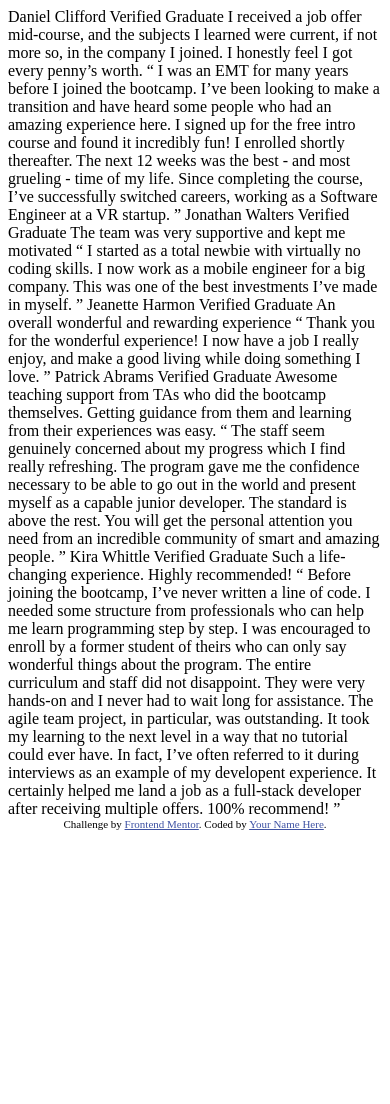
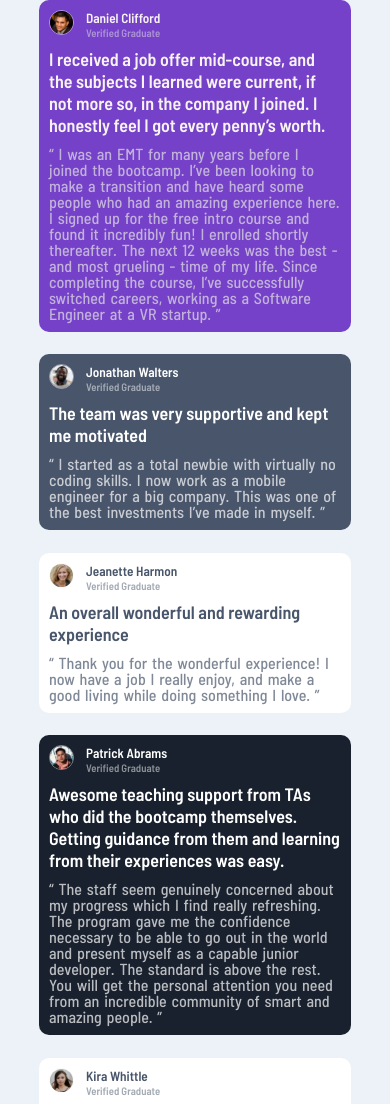
Before and after one commit to mamunsj/frontendmentor-grid-challange, a plain HTML site: page index.html in a window 390 px wide. Shown: the top 1104 px of the page. Before the commit the page ends 844 px from the top, so only its background shows below. Drawn offline with Linux system fonts and the light colour scheme.

Commit message:
initial commit

```diff
--- a/challange.css
+++ /dev/null
@@ -1,191 +0,0 @@
-*{
-    padding: 0;
-    margin: 0;
-    box-sizing: border-box;
-    font-family: 'Barlow Semi Condensed', sans-serif;
-}
-
-body{
-  background-color:  hsl(210, 46%, 95%);}
-
-.container{
-    padding: 30px;
-    width: 75%;
-    height: 85%;
-    position: absolute;
-    left: 50%;
-    top: 50%;
-    background-color:  hsl(210, 46%, 95%);
-    transform: translate(-50%, -50%);
-    display: grid;
-    grid-template-columns: 1fr 1fr 1fr 1fr;
-    grid-template-rows: 1fr 1fr 1fr 1fr ;
-    grid-gap: 20px;
-    border-radius: 10px;
-    }
-
-.common{
-    border-radius: 10px;
-    padding: 20px;
-}
-
-.common img {
-    width: 25px;
-    height: 25px;
-    border-radius: 50%;
-    border: 1.8px solid rgba(243, 242, 239, 0.5);
-}
-
-.common p{
-    font-size: 12px;
-    line-height: 1rem;
-    font-weight: normal;
-    word-spacing: .1rem;
-    margin-top: 10px;
-}
-
-.common h4{
-    margin-top: 1px;
-}
-
-.common h6{
-    margin-bottom: 8px;
-}
-
-.flex{
-    display: flex;
-
-}
-
-.up{
-   margin-right: 10px;
-}
-
-.down{
-
-}
-
-.one{
- grid-column: 1/3;
- grid-row: 1/3;
- background-color: hsl(263, 55%, 52%);
-}
-
-.oneh4, .oneh5{
-    color:  hsl(0, 22%, 96%);
-}
-
-.onep{
-
-    color:hsla(0, 0%, 89%,.7) ;
-
-}
-
-.oneh6{
-    color:hsla(0, 0%, 89%,.5) ;
-}
-
-.two{
-grid-column: 3/4;
-grid-row: 1/3;
-background-color: hsl(217, 19%, 35%);
-}
-
-.twoh4, .twoh5{
-    color: hsl(0, 0%, 100%);
-}
-
-.twop{
-color:hsla(0, 0%, 100% ,.7) ;
-
-}
-
-.twoh6{
-    color:hsla(0, 0%, 100%,.5) ;
-}
-
-
-.three{
-grid-column: 1;
-grid-row: 3/5;
-background-color: hsl(0, 0%, 100%);
-}
-
-.threeh4, .threeh5{
-    color: hsl(217, 19%, 35%);
-}
-
-.threep{
-color:hsla(217, 19%, 35% ,.7) ;
-
-}
-
-.threeh6{
-    color:hsla(217, 19%, 35%,.5) ;
-}
-
-
-.four{
-    grid-column: 2/4;
-grid-row: 3/5;
-background-color: hsl(219, 29%, 14%);
-}
-
-.fourh4, .fourh5{
-    color: hsl(0, 0%, 100%);
-}
-
-.fourp{
-color:hsla(0, 0%, 100% ,.7) ;
-
-}
-
-.fourh6{
-    color:hsla(0, 0%, 100%,.5) ;
-}
-
-
-
-.five{
-grid-row: 1/5;
-background-color: hsl(0, 0%, 100%);
-}
-
-
-.fiveh4, .fiveh5{
-    color:  hsl(217, 19%, 35%);
-}
-
-.fivep{
-color:hsla(217, 19%, 35% ,.7) ;
-
-}
-
-.fiveh6{
-    color:hsla(217, 19%, 35%,.5) ;
-}
-
-@media  screen and (max-width:875px) {
-    .one, .two, .three, .four, .five{
-        width: 100%;
-        height: auto;
-    }
-    .common:not(:last-child) {
-        margin-bottom: 1.4rem ;
-    }
-
-    .five{
-    margin-bottom: 1.4rem ;
-    }
-    .container{
-        display: block;
-         /* display: flex;
-        flex-direction: column; */
-        margin: 0;
-        padding: 0;
-
-
-
-    }
-
-}
--- a/index.html
+++ b/index.html
@@ -7,7 +7,12 @@
   <link rel="icon" type="image/png" sizes="32x32" href="./images/favicon-32x32.png">
 
   <title>Frontend Mentor | [Challenge Name Here]</title>
-
+    <link rel="preconnect" href="https://fonts.googleapis.com">
+    <link rel="preconnect" href="https://fonts.gstatic.com" crossorigin>
+    <link
+        href="https://fonts.googleapis.com/css2?family=Barlow+Semi+Condensed:wght@500;600&family=Outfit:wght@100;200;400&family=Spartan:wght@500&display=swap"
+        rel="stylesheet">
+  <link rel="stylesheet" href="style.css">
   <!-- Feel free to remove these styles or customise in your own stylesheet 👍 -->
   <style>
     .attribution { font-size: 11px; text-align: center; }
@@ -15,59 +20,90 @@
   </style>
 </head>
 <body>
-  Daniel Clifford
-  Verified Graduate
-
-  I received a job offer mid-course, and the subjects I learned were current, if not more so,
-  in the company I joined. I honestly feel I got every penny’s worth.
-
-  “ I was an EMT for many years before I joined the bootcamp. I’ve been looking to make a
+   <div class="container">
+        <div class="common one">
+            <div class="flex">
+                <div class="up">
+                    <img src="images/image-daniel.jpg" alt="picture">
+                </div>
+                <div class="down">
+                    <h5 class="oneh5">Daniel Clifford</h5>
+                    <h6 class="oneh6"> Verified Graduate</h6>
+                </div>
+            </div>
+             <h4 class="oneh4">I received a job offer mid-course, and the subjects I learned were current, if not more so,
+            in the company I joined. I honestly feel I got every penny’s worth.</h4>
+            <p class="onep">“ I was an EMT for many years before I joined the bootcamp. I’ve been looking to make a
             transition and have heard some people who had an amazing experience here. I signed up
             for the free intro course and found it incredibly fun! I enrolled shortly thereafter.
             The next 12 weeks was the best - and most grueling - time of my life. Since completing
-  the course, I’ve successfully switched careers, working as a Software Engineer at a VR startup. ”
-
-  Jonathan Walters
-  Verified Graduate
-
-  The team was very supportive and kept me motivated
-
-  “ I started as a total newbie with virtually no coding skills. I now work as a mobile engineer
-  for a big company. This was one of the best investments I’ve made in myself. ”
-
-  Jeanette Harmon
-  Verified Graduate
-
-  An overall wonderful and rewarding experience
-
-  “ Thank you for the wonderful experience! I now have a job I really enjoy, and make a good living
-  while doing something I love. ”
-
-  Patrick Abrams
-  Verified Graduate
-
-  Awesome teaching support from TAs who did the bootcamp themselves. Getting guidance from them and
-  learning from their experiences was easy.
-
-  “ The staff seem genuinely concerned about my progress which I find really refreshing. The program
+            the course, I’ve successfully switched careers, working as a Software Engineer at a VR startup. ”</p>
+        </div>
+        <div class="common two">
+            <div class="flex">
+                <div class="up">
+                    <img src="images/image-jonathan.jpg" alt="picture">
+                </div>
+                <div class="down">
+                    <h5 class="twoh5">Jonathan Walters</h5>
+                    <h6 class="twoh6"> Verified Graduate</h6>
+                </div>
+            </div>
+            <h4 class="twoh4">The team was very supportive and kept me motivated</h4>
+            <p class="twop">“ I started as a total newbie with virtually no coding skills. I now work as a mobile engineer
+            for a big company. This was one of the best investments I’ve made in myself. ”</p>
+        </div>
+        <div class="common three">
+            <div class="flex">
+                <div class="up">
+                    <img src="images/image-jeanette.jpg" alt="picture">
+                </div>
+                <div class="down">
+                    <h5 class="threeh5">Jeanette Harmon</h5>
+                    <h6 class="threeh6"> Verified Graduate</h6>
+                </div>
+            </div>
+            <h4 class="threeh4">An overall wonderful and rewarding experience</h4>
+            <p class="threep">“ Thank you for the wonderful experience! I now have a job I really enjoy, and make a good living
+            while doing something I love. ”</p>
+        </div>
+         <div class="common four">
+            <div class="flex">
+                <div class="up">
+                    <img src="images/image-patrick.jpg" alt="picture">
+                </div>
+                <div class="down">
+                    <h5 class="fourh5">Patrick Abrams</h5>
+                        <h6 class="fourh6"> Verified Graduate</h6>
+                </div>
+            </div>
+            <h4 class="fourh4">Awesome teaching support from TAs who did the bootcamp themselves. Getting guidance from them and learning from their experiences was easy.</h4>
+            <p class="fourp">“ The staff seem genuinely concerned about my progress which I find really refreshing. The program
             gave me the confidence necessary to be able to go out in the world and present myself as a capable
             junior developer. The standard is above the rest. You will get the personal attention you need from
-  an incredible community of smart and amazing people. ”
-
-  Kira Whittle
-  Verified Graduate
-
-  Such a life-changing experience. Highly recommended!
-
-  “ Before joining the bootcamp, I’ve never written a line of code. I needed some structure from
+            an incredible community of smart and amazing people. ”</p>
+         </div>
+         <div class="common five">
+            <div class="flex">
+                <div class="up">
+                    <img src="images/image-kira.jpg" alt="picture">
+                </div>
+                <div class="down">
+                    <h5 class="fiveh5">Kira Whittle</h5>
+                        <h6 class="fiveh6"> Verified Graduate</h6>
+                </div>
+            </div>
+            <h4 class="fiveh4">Such a life-changing experience. Highly recommended!</h4>
+            <p class="fivep">“ Before joining the bootcamp, I’ve never written a line of code. I needed some structure from
             professionals who can help me learn programming step by step. I was encouraged to enroll by a former
             student of theirs who can only say wonderful things about the program. The entire curriculum and staff
             did not disappoint. They were very hands-on and I never had to wait long for assistance. The agile team
             project, in particular, was outstanding. It took my learning to the next level in a way that no tutorial
             could ever have. In fact, I’ve often referred to it during interviews as an example of my developent
             experience. It certainly helped me land a job as a full-stack developer after receiving multiple offers.
-  100% recommend! ”
-
+            100% recommend! ”</p>
+         </div>
+     </div>
   <div class="attribution">
     Challenge by <a href="https://www.frontendmentor.io?ref=challenge" target="_blank">Frontend Mentor</a>.
     Coded by <a href="#">Your Name Here</a>.
--- /dev/null
+++ b/style.css
@@ -0,0 +1,208 @@
+* {
+  padding: 0;
+  margin: 0;
+  box-sizing: border-box;
+  font-family: "Barlow Semi Condensed", sans-serif;
+}
+
+body {
+  background-color: hsl(210, 46%, 95%);
+}
+
+.container {
+  padding:30px 10px;
+  width: 80%;
+  height: 100%;
+  position: absolute;
+  left: 50%;
+  top: 50%;
+  background-color: hsl(210, 46%, 95%);
+  transform: translate(-50%, -50%);
+  display: grid;
+  grid-template-columns: 1fr 1fr 1fr 1fr;
+  grid-template-rows: 1fr 1fr 1fr 1fr;
+  grid-gap: 25px;
+  border-radius: 10px;
+}
+
+.common {
+  border-radius: 10px;
+  padding: 20px;
+}
+
+.common img {
+  width: 30px;
+  height: 30px;
+  border-radius: 50%;
+  border: 1px solid rgba(243, 242, 239, 0.5);
+}
+
+.common p {
+  font-size: 14px;
+  line-height: 1rem;
+  font-weight: normal;
+  margin-top: 20px;
+}
+
+.common h4 {
+  font-size: 18px;
+  margin-top: 7px;
+}
+
+.common h6 {
+  margin-bottom: 4px;
+}
+
+.flex {
+  display: flex;
+}
+
+.up {
+  margin-right: 12px;
+}
+
+
+.one {
+  grid-column: 1/3;
+  grid-row: 1/3;
+  background-color: hsl(263, 55%, 52%);
+}
+
+.oneh4,
+.oneh5 {
+  color: hsl(0, 22%, 96%);
+}
+
+.onep {
+  color: hsla(0, 0%, 89%, 0.7);
+}
+
+.oneh6 {
+  color: hsla(0, 0%, 89%, 0.5);
+}
+
+.two {
+  grid-column: 3/4;
+  grid-row: 1/3;
+  background-color: hsl(217, 19%, 35%);
+}
+
+.twoh4,
+.twoh5 {
+  color: hsl(0, 0%, 100%);
+}
+
+.twop {
+  color: hsla(0, 0%, 100%, 0.7);
+}
+
+.twoh6 {
+  color: hsla(0, 0%, 100%, 0.5);
+}
+
+.three {
+  grid-column: 1;
+  grid-row: 3/5;
+  background-color: hsl(0, 0%, 100%);
+}
+
+.threeh4,
+.threeh5 {
+  color: hsl(217, 19%, 35%);
+}
+
+.threep {
+  color: hsla(217, 19%, 35%, 0.7);
+}
+
+.threeh6 {
+  color: hsla(217, 19%, 35%, 0.5);
+}
+
+.four {
+  grid-column: 2/4;
+  grid-row: 3/5;
+  background-color: hsl(219, 29%, 14%);
+}
+
+.fourh4,
+.fourh5 {
+  color: hsl(0, 0%, 100%);
+}
+
+.fourp {
+  color: hsla(0, 0%, 100%, 0.7);
+}
+
+.fourh6 {
+  color: hsla(0, 0%, 100%, 0.5);
+}
+
+.five {
+  grid-row: 1/5;
+  background-color: hsl(0, 0%, 100%);
+}
+
+.fiveh4,
+.fiveh5 {
+  color: hsl(217, 19%, 35%);
+}
+
+.fivep {
+  color: hsla(217, 19%, 35%, 0.7);
+}
+
+.fiveh6 {
+  color: hsla(217, 19%, 35%, 0.5);
+}
+
+@media screen and (max-width: 875px) {
+  .one,
+  .two,
+  .three,
+  .four,
+  .five {
+    width: 100%;
+    height: auto;
+  }
+  .common:not(:last-child) {
+    margin-bottom: 1.4rem;
+  }
+
+  .five {
+    margin-bottom: 1.4rem;
+  }
+  .container {
+    display: block;
+    /* display: flex;
+        flex-direction: column; */
+    margin: 0;
+    padding: 0;
+  }
+}
+
+@media only screen and (max-width:1024px) {
+    .common {
+  border-radius: 10px;
+  padding: 10px;
+}
+
+.common img {
+  width: 25px;
+  height: 25px;
+  border-radius: 50%;
+  border: 1.8px solid rgba(243, 242, 239, 0.5);
+}
+
+.common p {
+  font-size: 16px;
+  line-height: 1rem;
+  font-weight: normal;
+  word-spacing: 0.1rem;
+  margin-top: 10px;
+}
+
+.common h4 {
+  margin-top: 5px;
+}
+}
```
Also changed, not shown: challange.html (deleted, +0 -101 lines). Lines whose indentation alone changed are shown as unchanged.
